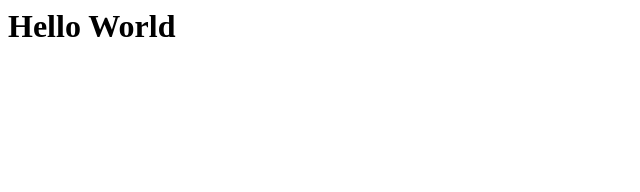
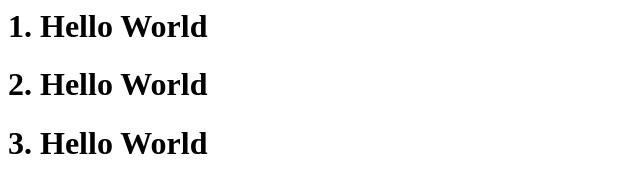
Before and after one commit to LimGyujin/HelloWorld, a plain HTML site: page index.html in a window 1280 px wide. Shown: the whole page, without its empty margins (0-640 px from the left). Drawn offline with Linux system fonts and the light colour scheme.

Commit message:
second commit

```diff
--- a/index.html
+++ b/index.html
@@ -3,6 +3,8 @@
         <title>Hello World</title>
     </head>
     <body>
-        <h1>Hello World</h1>
+        <h1>1. Hello World</h1>
+        <h1>2. Hello World</h1>
+        <h1>3. Hello World</h1>
     </body>
 </html>
```
